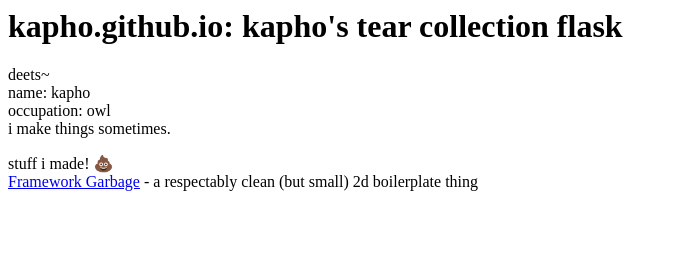
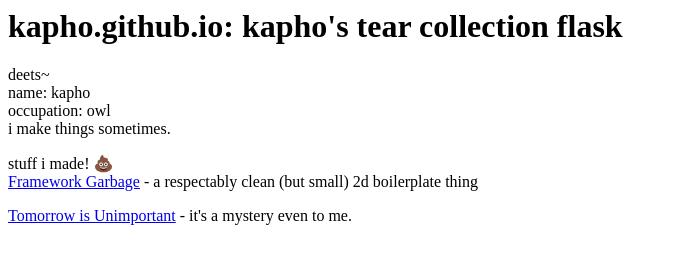
Before and after one commit to Kapho/kapho.github.io, a plain HTML site: page index.html in a window 1280 px wide. Shown: the whole page, without its empty margins (0-678 px from the left). Drawn offline with Linux system fonts and the light colour scheme.

Commit message:
Update index.html

```diff
--- a/index.html
+++ b/index.html
@@ -7,3 +7,4 @@ i make things sometimes.<br/></p>
 
 <p>stuff i made! &#128169;<br/>
 <a href="https://github.com/Kapho/framework-garbage">Framework Garbage</a> - a respectably clean (but small) 2d boilerplate thing<br/></p>
+<a href="https://github.com/Kapho/Tomorrow-is-Unimportant">Tomorrow is Unimportant</a> - it's a mystery even to me.<br/></p>
```
